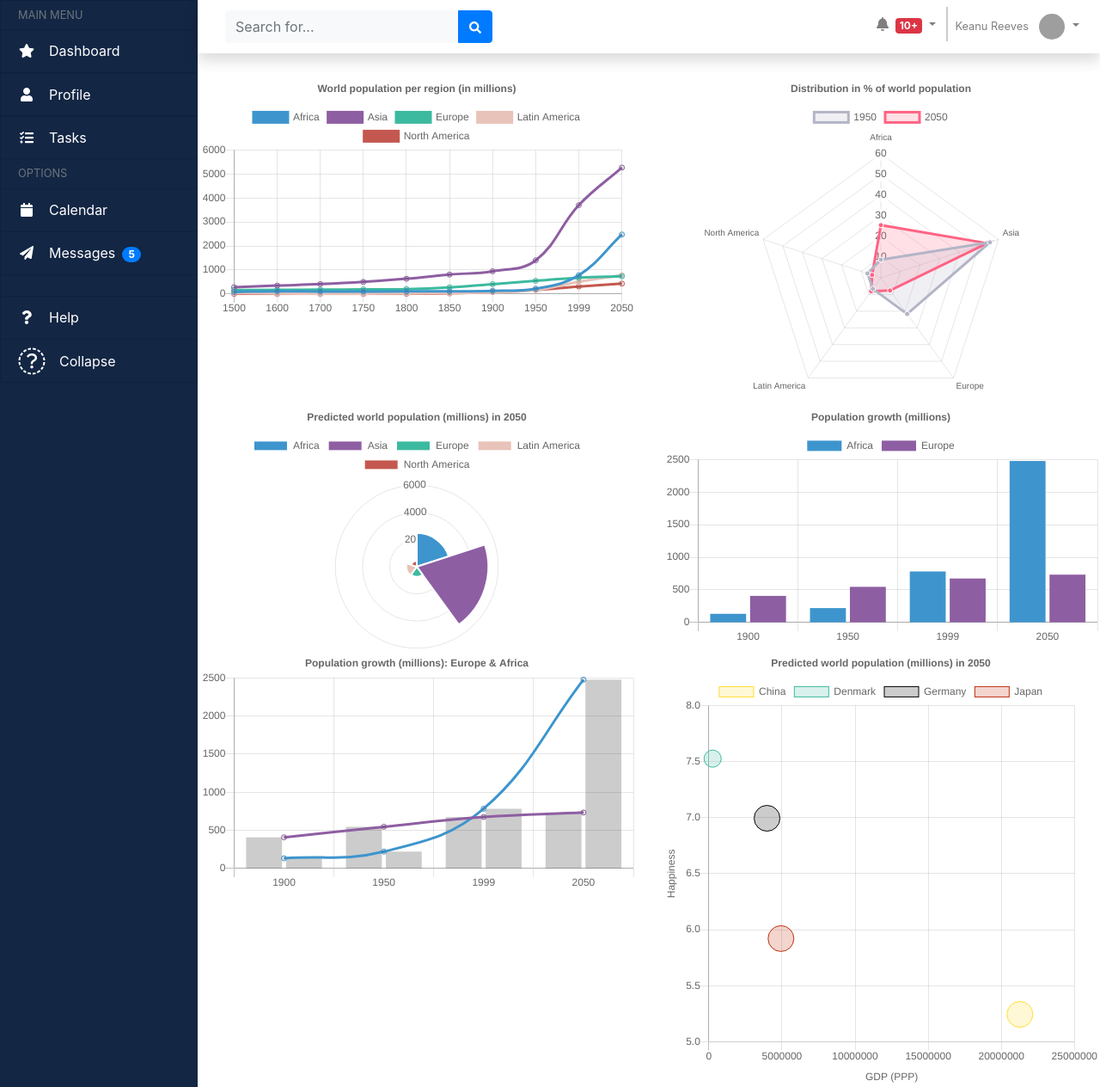
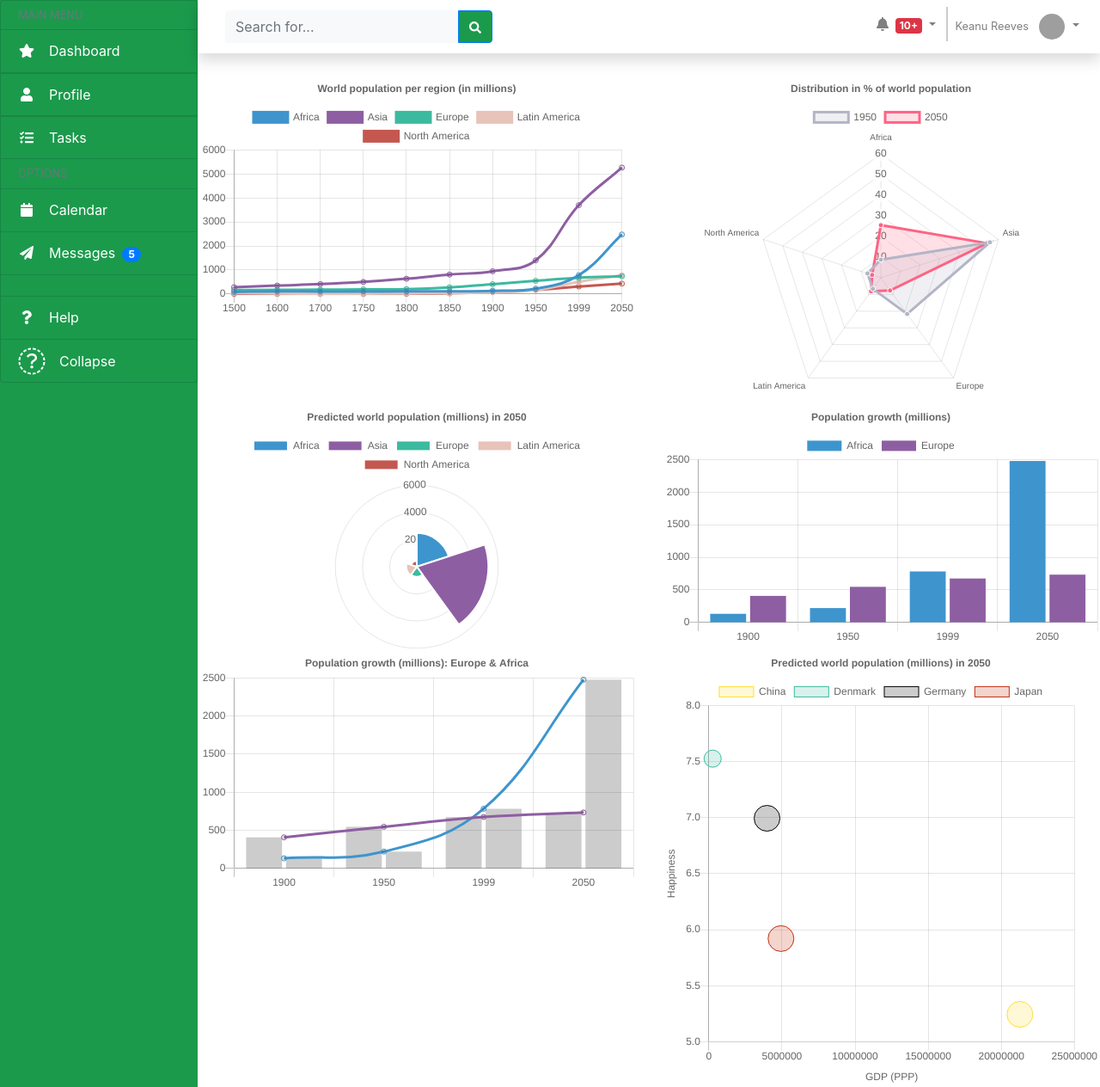
Before and after one commit to RoyArka/OrigenAir-Dashboard-Demo, a Django app: page / in a window 1280 px wide. Shown: the whole page at 86% size. Run offline with Django 3.2, Linux system fonts and the light colour scheme; some libraries are stand-ins or nearby versions; grey boxes are pictures that could not be loaded.

Commit message:
merge dev into Jason update with the logo and sidebar color

```diff
--- a/origen/static/css/style.css
+++ b/origen/static/css/style.css
@@ -13,7 +13,7 @@
 
 #sidebar-container {
     min-height: 100vh;
-    background-color: #132644;
+    background-color: #1b9a4c;
     padding: 0;
     /* flex: unset; */
 }
@@ -35,7 +35,7 @@
 
 /* ----------| Submenu item*/
 #sidebar-container .list-group li.list-group-item {
-    background-color: #132644;
+    background-color: #1b9a4c;
 }
 
 #sidebar-container .list-group .sidebar-submenu a {
@@ -49,22 +49,22 @@
 
 /* ----------| Separators */
 .sidebar-separator-title {
-    background-color: #132644;
+    background-color: #1b9a4c;
     height: 35px;
 }
 
 .sidebar-separator {
-    background-color: #132644;
+    background-color: #1b9a4c;
     height: 25px;
 }
 
 .logo-separator {
-    background-color: #132644;
+    background-color: #1b9a4c;
     height: 60px;
 }
 
 a.bg-dark {
-    background-color: #132644 !important;
+    background-color: #1b9a4c!important;
 }
 
 /* ----------------------------------------------- */
@@ -87,6 +87,10 @@ a.bg-dark {
 .topbar-divider{
     border-left: 2px solid rgb(204, 203, 203);
     height: 40px;
+}
+
+.btn {
+    background-color: #1b9a4c;
 }
 
 /* ----------------------------------------------- */
```
